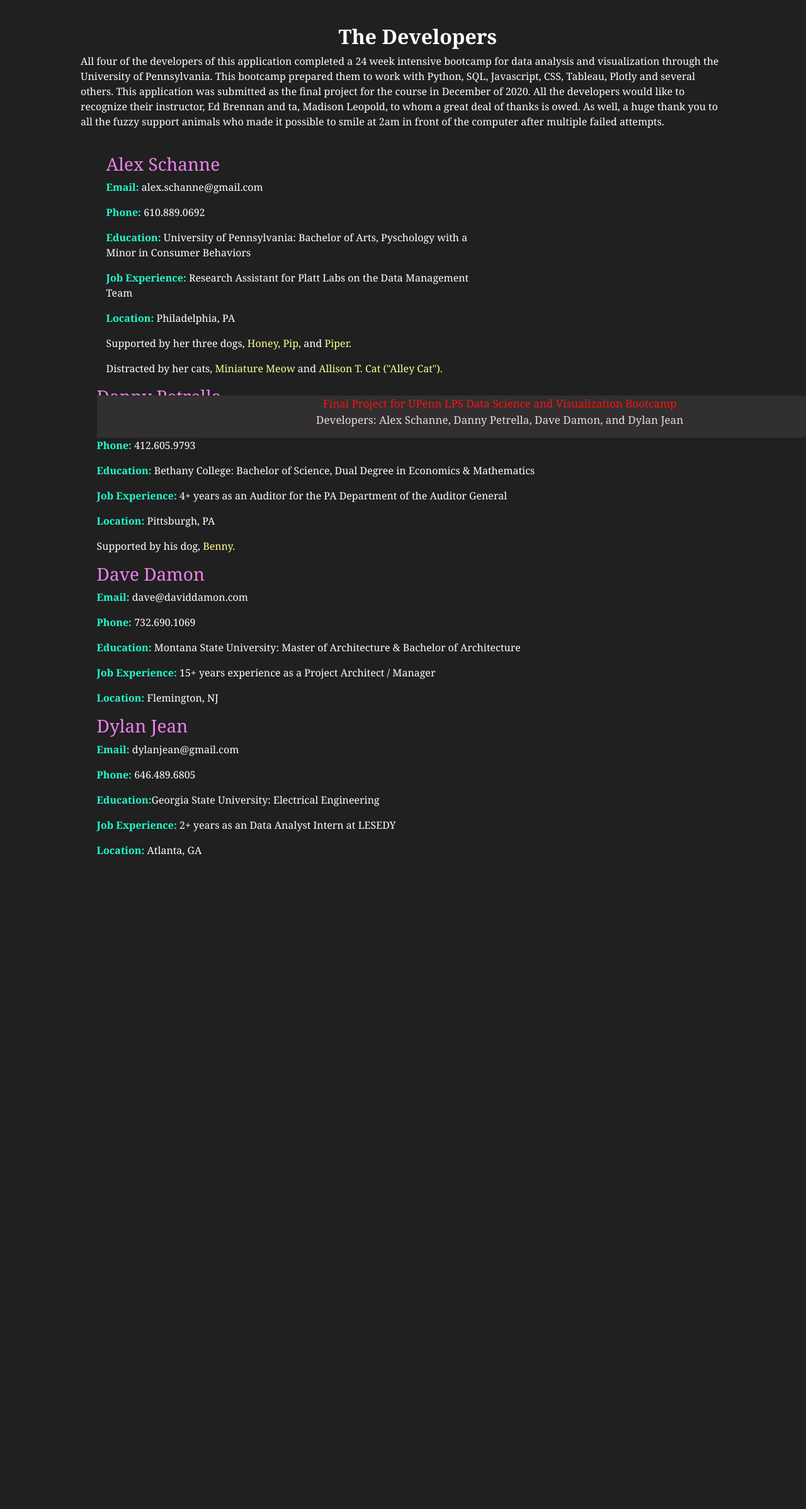
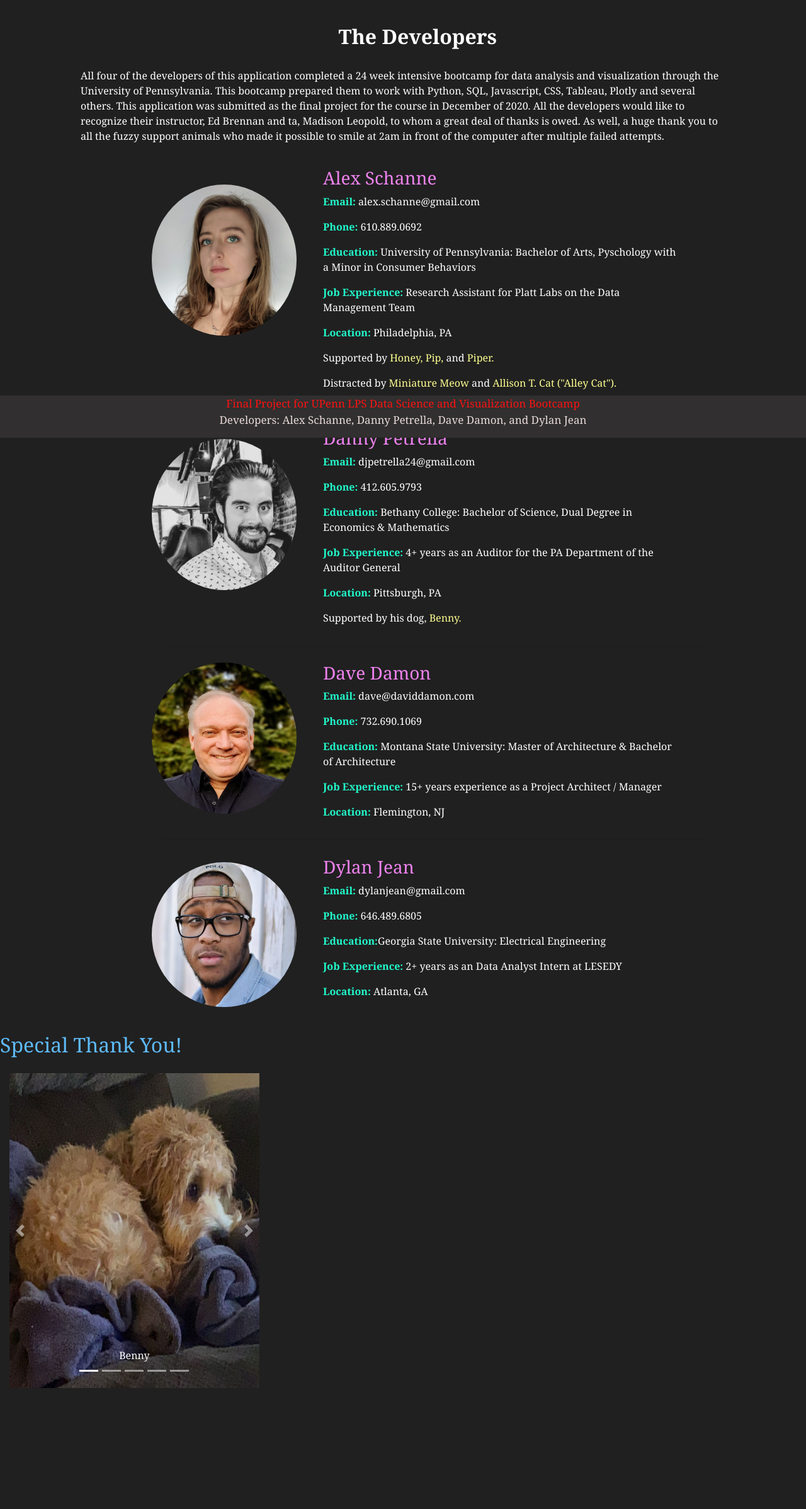
Before and after one commit to dylanjean/Final-Project, a Flask app: page /about_the_developers in a window 1280 px wide. Shown: the part 105-2501 px from the top of the page at 63% size. Before the commit the page ends 1464 px from the top, so only its background shows below. Run offline with Flask 2, Linux system fonts and the light colour scheme; some libraries are stand-ins or nearby versions.

Commit message:
adding headshot and gratitudes

```diff
--- a/templates/about_the_developers.html
+++ b/templates/about_the_developers.html
@@ -11,6 +11,8 @@
     <script src="https://ajax.googleapis.com/ajax/libs/jquery/3.4.1/jquery.min.js"></script>
     <script src="https://cdnjs.cloudflare.com/ajax/libs/popper.js/1.14.7/umd/popper.min.js"></script>
     <script src="https://maxcdn.bootstrapcdn.com/bootstrap/4.3.1/js/bootstrap.min.js"></script>
+    <link rel="stylesheet" href="https://cdn.jsdelivr.net/npm/bootstrap@4.5.3/dist/css/bootstrap.min.css" integrity="sha384-TX8t27EcRE3e/ihU7zmQxVncDAy5uIKz4rEkgIXeMed4M0jlfIDPvg6uqKI2xXr2" crossorigin="anonymous">
+
 
     <link rel="stylesheet" href="https://stackpath.bootstrapcdn.com/bootstrap/4.3.1/css/bootstrap.min.css" integrity="sha384-ggOyR0iXCbMQv3Xipma34MD+dH/1fQ784/j6cY/iJTQUOhcWr7x9JvoRxT2MZw1T" crossorigin="anonymous">
     <link rel="stylesheet" href="../static/css/style.css">
@@ -42,16 +44,18 @@
             </div>
         </div>
     </nav>
-    <div class="title-into" style="margin-top: 3%; margin-left: 10%; margin-right: 10%; color: white; font-family: Cambria, Cochin, Georgia, Times, 'Times New Roman', serif;">
+    <div class="title-into" style="margin-top: 3%; margin-bottom: 3%; margin-left: 10%; margin-right: 10%; color: white; font-family: Cambria, Cochin, Georgia, Times, 'Times New Roman', serif;">
         <h2 style="font-weight: bold; margin-left: 40%;"> The Developers </h2>
-        <p style="color: white;">All four of the developers of this application completed a 24 week intensive bootcamp for data analysis and visualization through the University of Pennsylvania. This bootcamp prepared them to work with Python, SQL, Javascript, CSS, Tableau, Plotly
+        <p style="color: white; margin-top: 3%;">All four of the developers of this application completed a 24 week intensive bootcamp for data analysis and visualization through the University of Pennsylvania. This bootcamp prepared them to work with Python, SQL, Javascript, CSS, Tableau, Plotly
             and several others. This application was submitted as the final project for the course in December of 2020. All the developers would like to recognize their instructor, Ed Brennan and ta, Madison Leopold, to whom a great deal of thanks is
             owed. As well, a huge thank you to all the fuzzy support animals who made it possible to smile at 2am in front of the computer after multiple failed attempts. </p>
     </div>
-    <div class="bios" style="margin-top: 3%; margin-left: 12%; margin-right: 12%; color: white; font-family: Cambria, Cochin, Georgia, Times, 'Times New Roman', serif;">
-        <div class="bio Alex">
-            <div></div>
-            <div class=" info col-md-8">
+    <div class="bios" style="margin-bottom: 3%; margin-left: 20%; margin-right: 12%; color: white; font-family: Cambria, Cochin, Georgia, Times, 'Times New Roman', serif;">
+        <div class="row bio Alex">
+            <div class="headshot" style="padding-top: 3%;">
+                <img src="../static/images/alex-headshot.jpg" alt="Alex Schanne" width="230" height="240" style="border-radius: 50%;">
+            </div>
+            <div class="info col-md-8" style="margin-left: 3%;">
                 <h3 style="color: violet;">Alex Schanne</h3>
                 <p>
                     <text style="font-weight:bold; color:rgb(33, 252, 204)">Email:</text> alex.schanne@gmail.com</p>
@@ -63,16 +67,18 @@
                     <text style="font-weight:bold; color:rgb(33, 252, 204)">Job Experience:</text> Research Assistant for Platt Labs on the Data Management Team</p>
                 <p>
                     <text style="font-weight:bold; color:rgb(33, 252, 204)">Location:</text> Philadelphia, PA</p>
-                <p> Supported by her three dogs, <text style="color: rgb(255, 255, 146);">Honey,</text> <text style="color: rgb(255, 255, 146);">Pip,</text> and <text style="color: rgb(255, 255, 146);">Piper.</text>
+                <p> Supported by <text style="color: rgb(255, 255, 146);">Honey,</text> <text style="color: rgb(255, 255, 146);">Pip,</text> and <text style="color: rgb(255, 255, 146);">Piper.</text>
                 </p>
-                <p> Distracted by her cats, <text style="color: rgb(255, 255, 146);">Miniature Meow</text> and <text style="color: rgb(255, 255, 146);">Allison T. Cat ("Alley Cat").</text>
+                <p> Distracted by <text style="color: rgb(255, 255, 146);">Miniature Meow</text> and <text style="color: rgb(255, 255, 146);">Allison T. Cat ("Alley Cat").</text>
                 </p>
             </div>
         </div>
-
-        <div class="bio Danny">
-            <div class="info">
-                <div info>
+        <hr>
+        <div class="row bio Danny" style="margin-top: 3%;">
+            <div class="headshot" style="padding-top: 2%;">
+                <img src="../static/images/danny-headshot.jpeg" alt="Danny Petrella" width="230" height="240" style="border-radius: 50%;">
+            </div>
+            <div class="info col-md-8" style="margin-left: 3%;">
                 <h3 style="color: violet;">Danny Petrella</h3>
                 <p>
                     <text style="font-weight:bold; color:rgb(33, 252, 204)">Email:</text> djpetrella24@gmail.com</p>
@@ -88,10 +94,12 @@
                 </p>
             </div>
         </div>
-
-            <div class="bio Dave">
-                <div info>
-                    <div info>
+        <hr>
+        <div class="row bio Dave" style="margin-top: 3%;">
+            <div class="headshot">
+                <img src="../static/images/dave-headshot.jpeg" alt="Dave Damon" width="230" height="240" style="border-radius: 50%;">
+            </div>
+            <div class="info col-md-8" style="margin-left: 3%;">
                 <h3 style="color: violet;">Dave Damon</h3>
                 <p>
                     <text style="font-weight:bold; color:rgb(33, 252, 204)">Email:</text> dave@daviddamon.com</p>
@@ -106,10 +114,12 @@
                 </p>
             </div>
         </div>
-
-                <div class="bio Dylan">
-                    <div info>
-                        <div info>
+        <hr>
+        <div class="row bio Dylan" style="margin-top: 3%;">
+            <div class="headshot" style="padding-top: 1%;">
+                <img src="../static/images/dylan-headshot.jpeg" alt="Dylan Jean" width="230" height="230" style="border-radius: 50%;">
+            </div>
+            <div class="info col-md-8" style="margin-left: 3%;">
                 <h3 style="color: violet;">Dylan Jean</h3>
                 <p>
                     <text style="font-weight:bold; color:rgb(33, 252, 204)">Email:</text> dylanjean@gmail.com</p>
@@ -125,7 +135,64 @@
             </div>
         </div>
     </div>
-</body>
+    <div class="gratitude carousel" style="align-items: 50%;">
+        <h2 style="font-family:Cambria, Cochin, Georgia, Times, 'Times New Roman', serif; color: rgb(94, 186, 248);">Special Thank You!</h2>
+        <div id="myCarousel" class="carousel slide col-md-4" data-ride="carousel" style="margin-bottom: 15%;margin-top: 2%;" height="300px">
+            <!-- Indicators -->
+            <ol class="carousel-indicators">
+                <li data-target="#myCarousel" data-slide-to="0" class="active"></li>
+                <li data-target="#myCarousel" data-slide-to="1"></li>
+                <li data-target="#myCarousel" data-slide-to="2"></li>
+                <li data-target="#myCarousel" data-slide-to="3"></li>
+                <li data-target="#myCarousel" data-slide-to="4"></li>
+            </ol>
+
+            <!-- Wrapper for slides -->
+            <div class="carousel-inner" height="200px">
+                <div class="carousel-item active">
+                    <img src="../static/images/benny-headshot.jpeg" class="d-block w-100" alt="Benny" height="500">
+                    <div class="carousel-caption">
+                        <h3f style="font-family: Cambria, Cochin, Georgia, Times, 'Times New Roman', serif;">Benny</h3>
+                    </div>
+                </div>
+
+                <div class="carousel-item">
+                    <img src="../static/images/honey-headshot.jpg" class="d-block w-100" alt="Honey" height="500">
+                    <div class="carousel-caption">
+                        <h3 style="font-family: Cambria, Cochin, Georgia, Times, 'Times New Roman', serif;">Honey</h3>
+                    </div>
+                </div>
+
+                <div class="carousel-item">
+                    <img src="../static/images/pip-and-piper.jpg" class="d-block w-100" alt="Pip and Piper" height="350">
+                    <div class="carousel-caption">
+                        <h3 style="font-family: Cambria, Cochin, Georgia, Times, 'Times New Roman', serif;">Pip and Piper</h3>
+                    </div>
+                </div>
+
+                <div class="carousel-item">
+                    <img src="../static/images/mini-meow.jpg" class="d-block w-100" alt="Mini Meow" height="500">
+                    <div class="carousel-caption">
+                        <h3 style="font-family: Cambria, Cochin, Georgia, Times, 'Times New Roman', serif;">Mini Meow</h3>
+                    </div>
+                </div>
+
+                <div class="carousel-item">
+                    <img src="../static/images/mini-meow.jpg" class="d-block w-100" alt="Mini Meow" height="350">
+                    <div class="carousel-caption d-none d-md-block">
+                        <h3 style="font-family: Cambria, Cochin, Georgia, Times, 'Times New Roman', serif;">Mini Meow</h3>
+                    </div>
+                </div>
+            </div>
+            <a class="carousel-control-prev" href="#carouselExampleCaptions" role="button" data-slide="prev">
+                <span class="carousel-control-prev-icon" aria-hidden="true"></span>
+                <span class="sr-only">Previous</span>
+            </a>
+            <a class="carousel-control-next" href="#carouselExampleCaptions" role="button" data-slide="next">
+                <span class="carousel-control-next-icon" aria-hidden="true"></span>
+                <span class="sr-only">Next</span>
+            </a>
+        </div>
 
         <footer class="footer">
             <p class="footer-text">Final Project for UPenn LPS Data Science and Visualization Bootcamp
@@ -133,4 +200,10 @@
             </p>
         </footer>
 
+        <script src="https://ajax.googleapis.com/ajax/libs/jquery/3.3.7/jquery.min.js"></script>
+        <script src="js/bootstrap.js"></script>
+</body>
+
+
+
 </html>
```
Also changed, not shown: static/images/alex-headshot.jpg (added), static/images/alley-cat.jpg (added), static/images/benny-headshot.jpeg (added), static/images/danny-headshot.jpeg (added), static/images/dave-headshot.jpeg (added), static/images/dylan-headshot.jpeg (added), static/images/mini-meow.jpg (added), static/images/pip-and-piper.jpg (added), 1 other file. Lines whose indentation alone changed are shown as unchanged.
